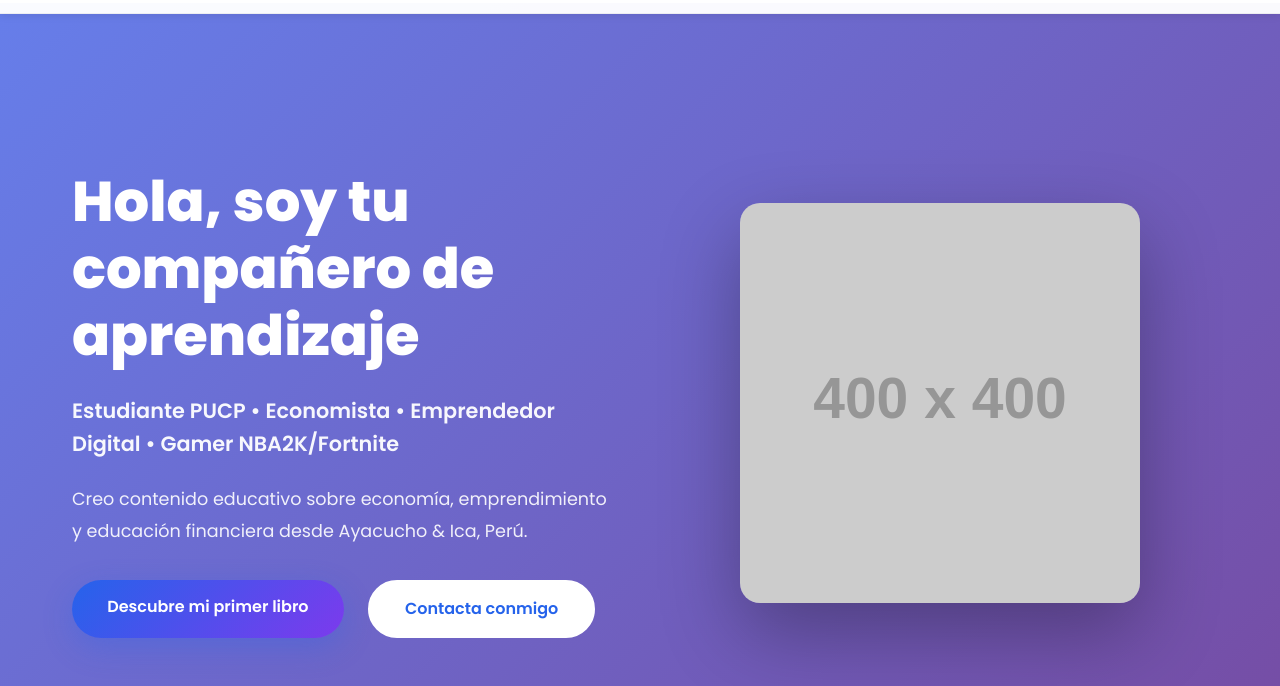
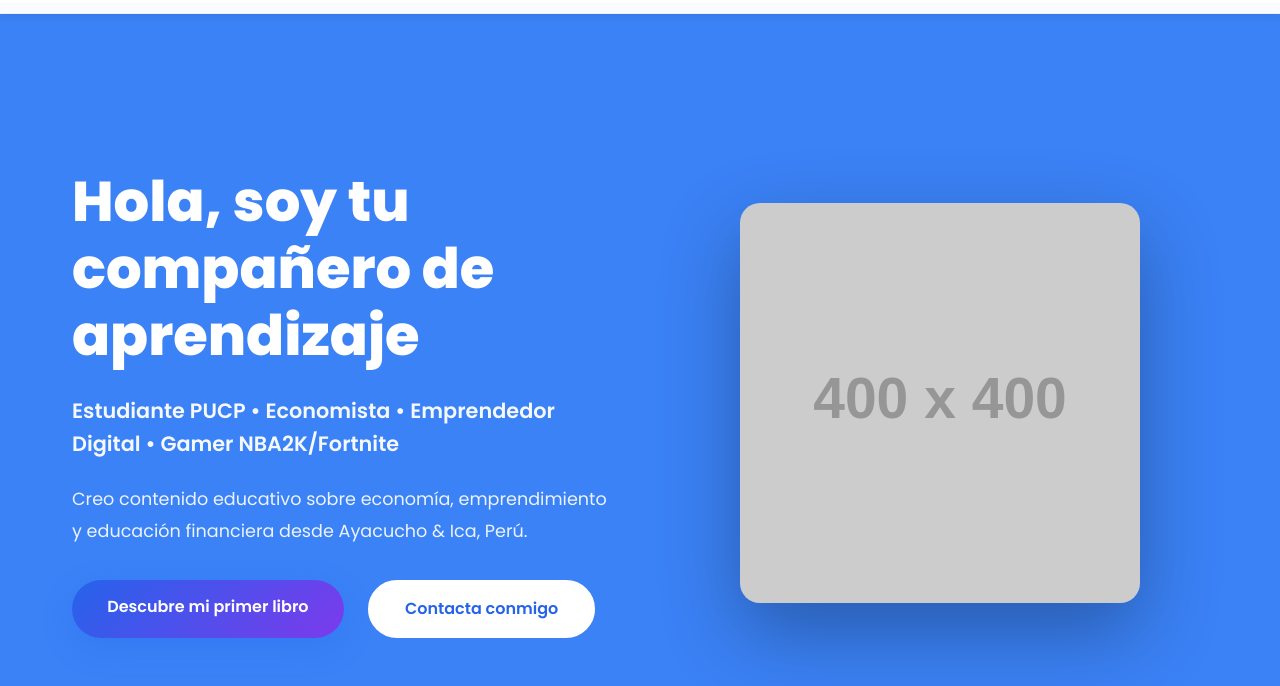
Before and after one commit to juancito222444-beep/marca-personal-web, a plain HTML site: page index.html in a window 1280 px wide. Shown: the part 57-743 px from the top of the page. Drawn offline with Linux system fonts and the light colour scheme; placeholder pictures from the web are drawn by us.

Commit message:
Add hero class with background color

```diff
--- a/styles.css
+++ b/styles.css
@@ -596,3 +596,5 @@ footer p {
     font-size: 1.8rem;
   }
 }
+
+.hero { background: #3B82F6 !important; }
```
